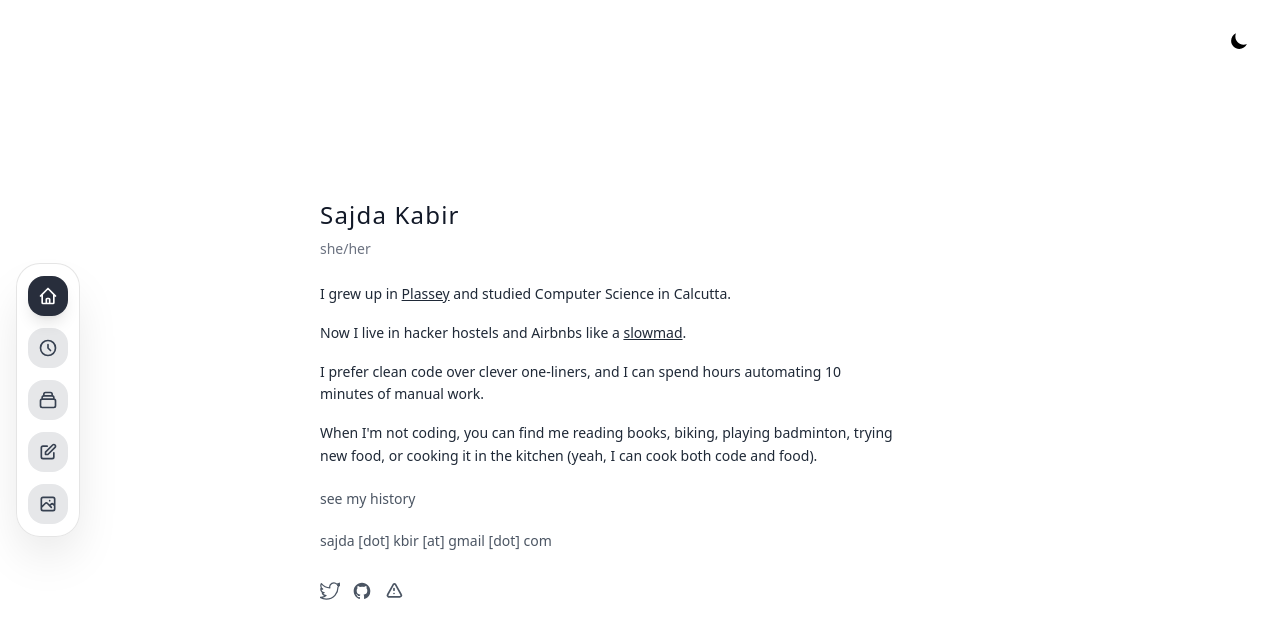
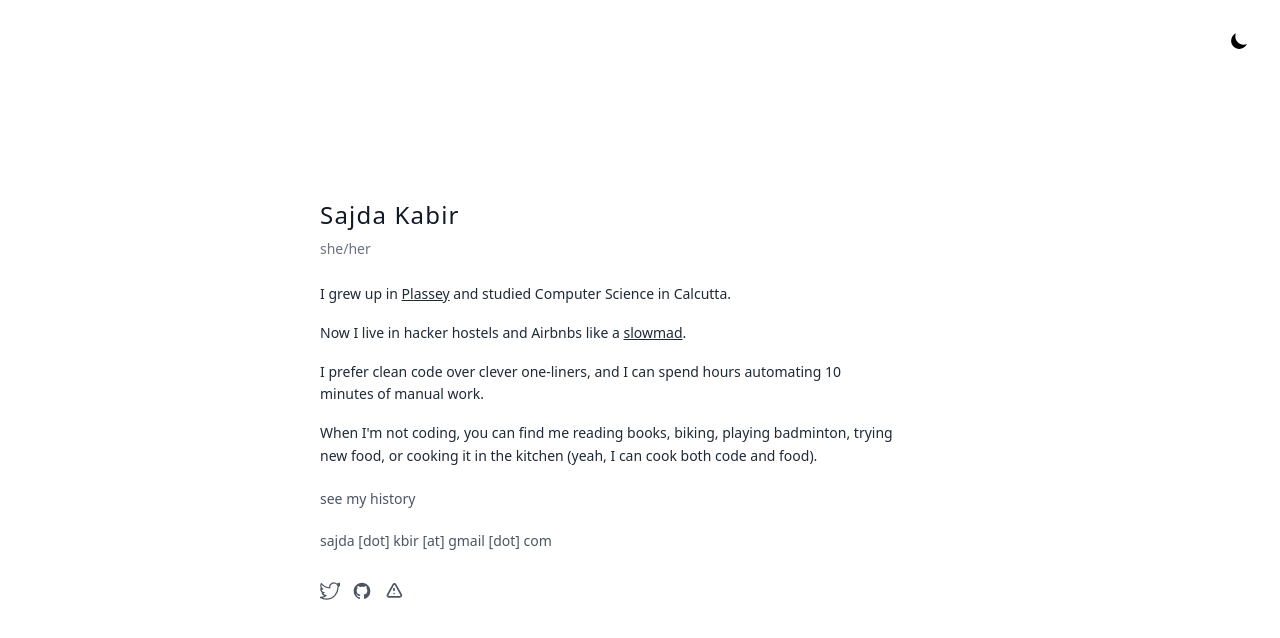
Before and after one commit to sajdakabir/saju, a Next.js app: page / in a window 1280 px wide. Shown: the top 638 px of the page. Built offline with nearby package versions, Linux system fonts and the light colour scheme.

Commit message:
refactor: remove Navigation component and related state from Home

```diff
--- a/src/app/page.tsx
+++ b/src/app/page.tsx
@@ -2,7 +2,6 @@
 
 import Link from 'next/link';
 import { useEffect, useState } from 'react';
-import Navigation from '@/components/Navigation';
 import SmoothLink from '@/components/SmoothLink';
 import ThemeToggle from '@/components/ThemeToggle';
 
@@ -21,7 +20,6 @@ const getInitialTheme = () => {
 export default function Home() {
   const [mounted, setMounted] = useState(false);
   const [theme, setTheme] = useState('light');
-  const [showNavigation, setShowNavigation] = useState(true);
 
   // Initialize theme after mount
   useEffect(() => {
@@ -79,12 +77,6 @@ export default function Home() {
 
   return (
     <main className="min-h-screen flex flex-col transition-colors duration-200">
-      <Navigation
-        isVisible={showNavigation}
-        theme={theme as 'light' | 'dark'}
-        onClose={() => setShowNavigation(false)}
-      />
-
       <div className="flex-1 flex items-center justify-center p-6">
         <div className="max-w-2xl w-full mx-auto px-4">
           <ThemeToggle onClick={toggleTheme} theme={theme as 'light' | 'dark'} />
```
